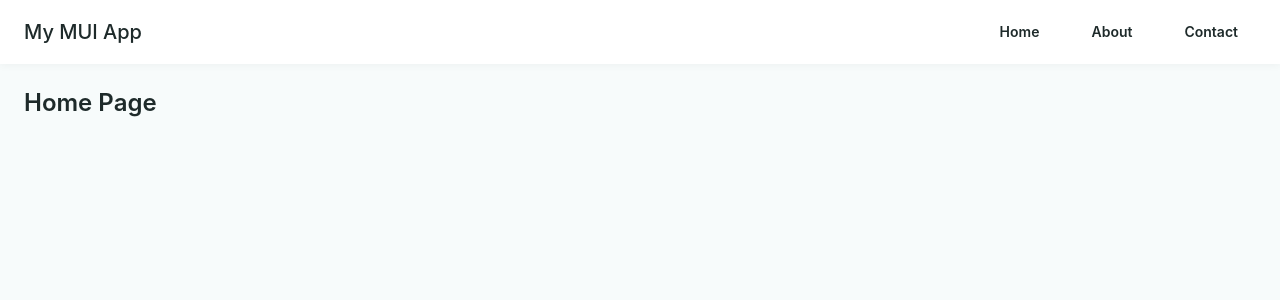
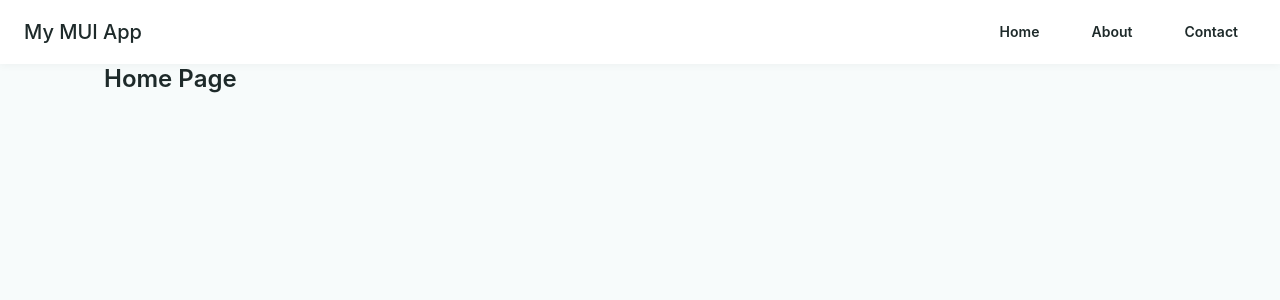
Before and after one commit to BiswarupChatt/rangmashal-v2-fe, a React (Vite) app: page / in a window 1280 px wide. Shown: the top 300 px of the page. Built offline with nearby package versions, Linux system fonts and the light colour scheme.

Commit message:
appbar added

```diff
--- a/src/layout/MainLayout.jsx
+++ b/src/layout/MainLayout.jsx
@@ -1,26 +1,14 @@
-import { Outlet, Link } from "react-router-dom";
-import { AppBar, Toolbar, Typography, Button, Box, Stack } from "@mui/material";
+import { Outlet } from "react-router-dom";
+import { Box } from "@mui/material";
+import AppHeader from "./components/AppHeader";
 
 export default function MainLayout() {
     return (
-        <Box sx={{ minHeight: "100vh", backgroundColor: "background.default" }}>
-            {/* 🔝 Top AppBar */}
-            <AppBar position="sticky" elevation={1}>
-                <Toolbar>
-                    <Typography variant="h6" sx={{ flexGrow: 1 }}>
-                        My MUI App
-                    </Typography>
+        <Box sx={{ minHeight: "100dvh", backgroundColor: "background.default" }}>
 
-                    <Stack direction="row" spacing={2}>
-                        <Button color="inherit" component={Link} to="/">Home</Button>
-                        <Button color="inherit" component={Link} to="/about">About</Button>
-                        <Button color="inherit" component={Link} to="/contact">Contact</Button>
-                    </Stack>
-                </Toolbar>
-            </AppBar>
+            <AppHeader />
 
-            {/* 🔽 Pages Render Here */}
-            <Box sx={{ p: 3 }}>
+            <Box sx={{ px: 13 }}>
                 <Outlet />
             </Box>
         </Box>
--- /dev/null
+++ b/src/layout/components/AppHeader.jsx
@@ -0,0 +1,20 @@
+import { AppBar, Toolbar, Typography, Button, Stack } from "@mui/material";
+import { Link } from "react-router-dom";
+
+export default function AppHeader() {
+    return (
+        <AppBar position="sticky" elevation={1}>
+            <Toolbar>
+                <Typography variant="h6" sx={{ flexGrow: 1 }}>
+                    My MUI App
+                </Typography>
+
+                <Stack direction="row" spacing={2}>
+                    <Button color="inherit" component={Link} to="/">Home</Button>
+                    <Button color="inherit" component={Link} to="/about">About</Button>
+                    <Button color="inherit" component={Link} to="/contact">Contact</Button>
+                </Stack>
+            </Toolbar>
+        </AppBar>
+    );
+}
```
